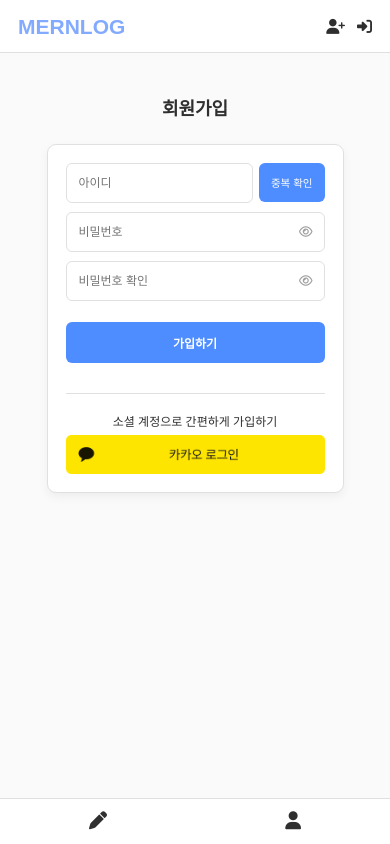
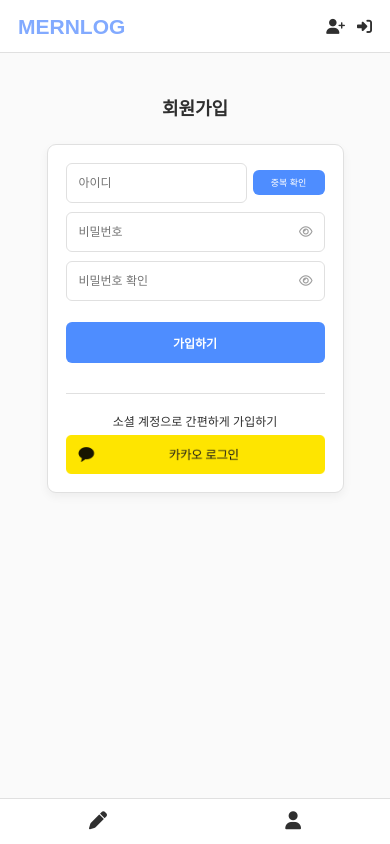
Before and after one commit to H-JuKyung/Mernlog_Front, a React (Vite) app: page /register in a window 390 px wide. Built offline with nearby package versions, Linux system fonts and the light colour scheme; no server answers; a web font is replaced by a local one.

Commit message:
Style: 아이디 입력창과 중복확인 버튼 반응형 개선
- 모바일 화면에서 아이디 입력창 너비를 줄이고 버튼 텍스트 잘림 문제 해결
- 버튼 폰트 크기와 패딩을 줄여 작은 화면에서도 적절하게 표시되도록 수정

```diff
--- a/src/pages/RegisterPage/index.module.css
+++ b/src/pages/RegisterPage/index.module.css
@@ -157,4 +157,20 @@
     padding: 1.5rem;
     max-width: 90%;
   }
+
+  /* 아이디 입력창 너비 줄이기 */
+  .idInputContainer {
+    flex-direction: row;
+    gap: 0.5rem;
+  }
+
+  .idInput {
+    flex: 0 1 60%; /* 너비 비율을 줄여서 버튼 공간 확보 */
+  }
+
+  .duplicateCheckButton {
+    flex: 0 1 35%; /* 버튼 크기 조절 */
+    font-size: var(--fs-12); /* 버튼 글자 크기 줄임 */
+    padding: 0.5rem 0.3rem; /* 버튼 패딩 조절 */
+  }
 }
```
